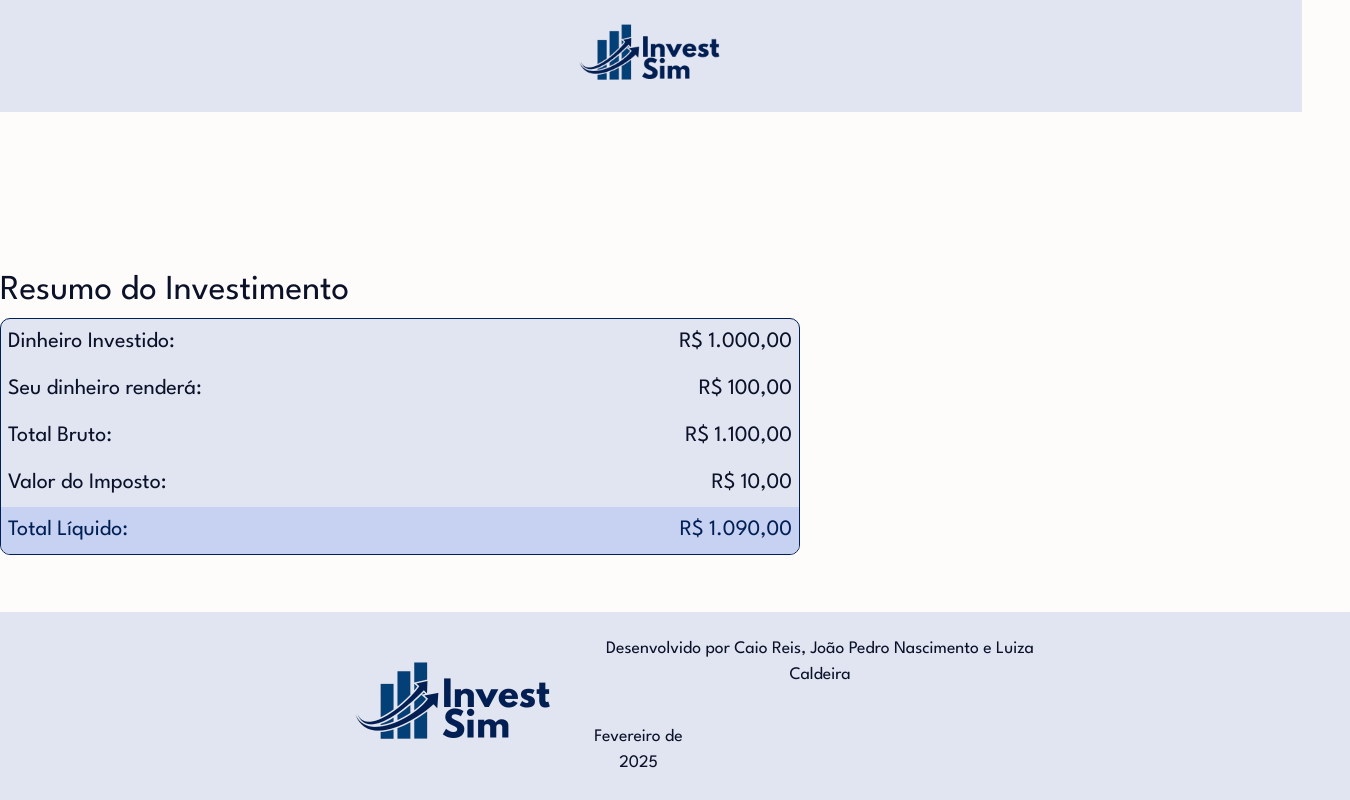
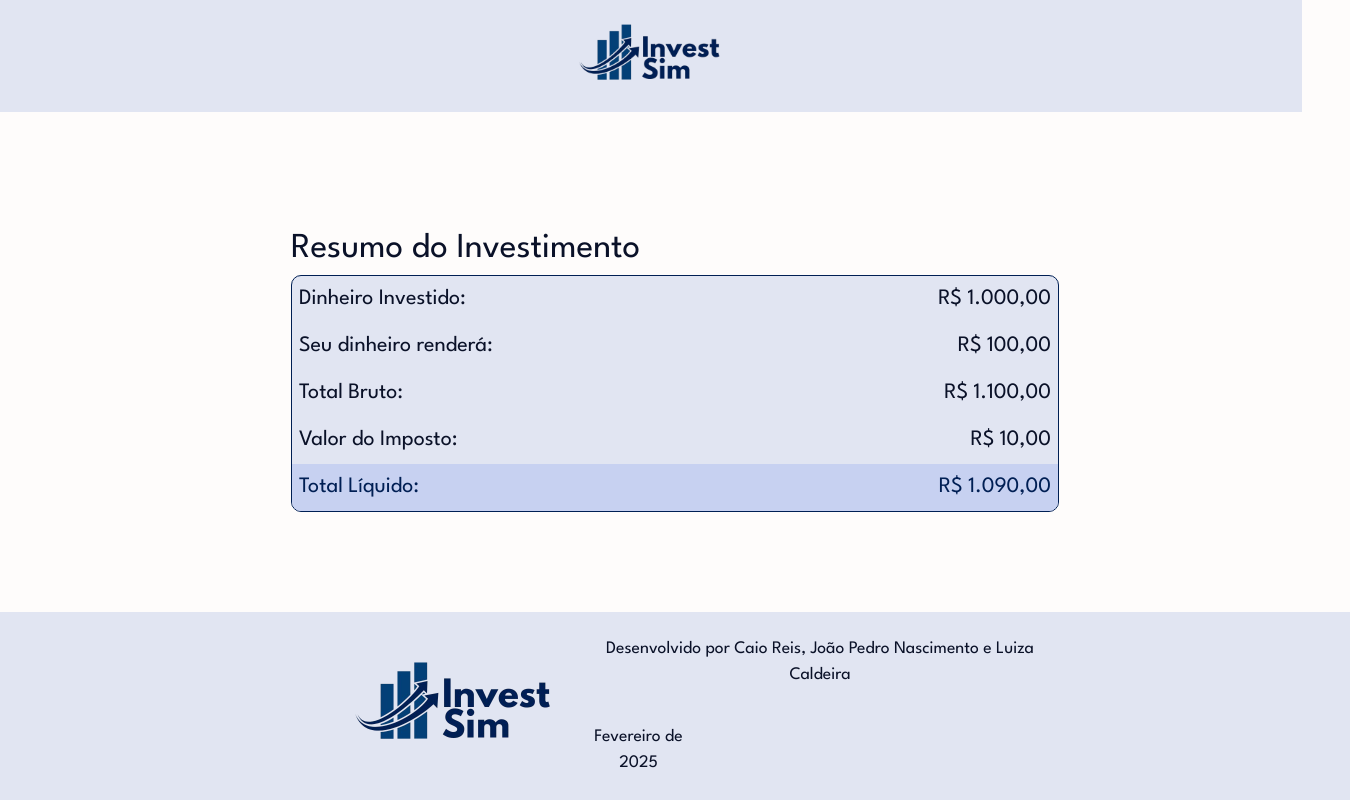
Before and after one commit to ufjf-dcc207/ufjf-dcc207-2024-3-a-trb3-investimentos_jp_caio_luiza, a React (Vite) app: page / in a window 1280 px wide. Shown: the whole page, 1350 px wide, since content can reach past the window. Built offline with nearby package versions, Linux system fonts and the light colour scheme.

Commit message:
Ajusta estilização do componente Resumo

```diff
--- a/src/Resumo_investimentos/Resumo.css
+++ b/src/Resumo_investimentos/Resumo.css
@@ -1,12 +1,13 @@
 .resumo {
-    width: 100vh;
-    display: flex;
+    width: 100vw;
+    display: grid;
     justify-content: center;
-    margin-top: 20px;
+    margin: 35px;
+    margin-bottom: 100px;
 }
 
 .tabela {
-    width: 100%;
+    width: 60vw;
     border-collapse: separate;
     background-color: #E1E5F2;
     border-radius: 10px;
```
